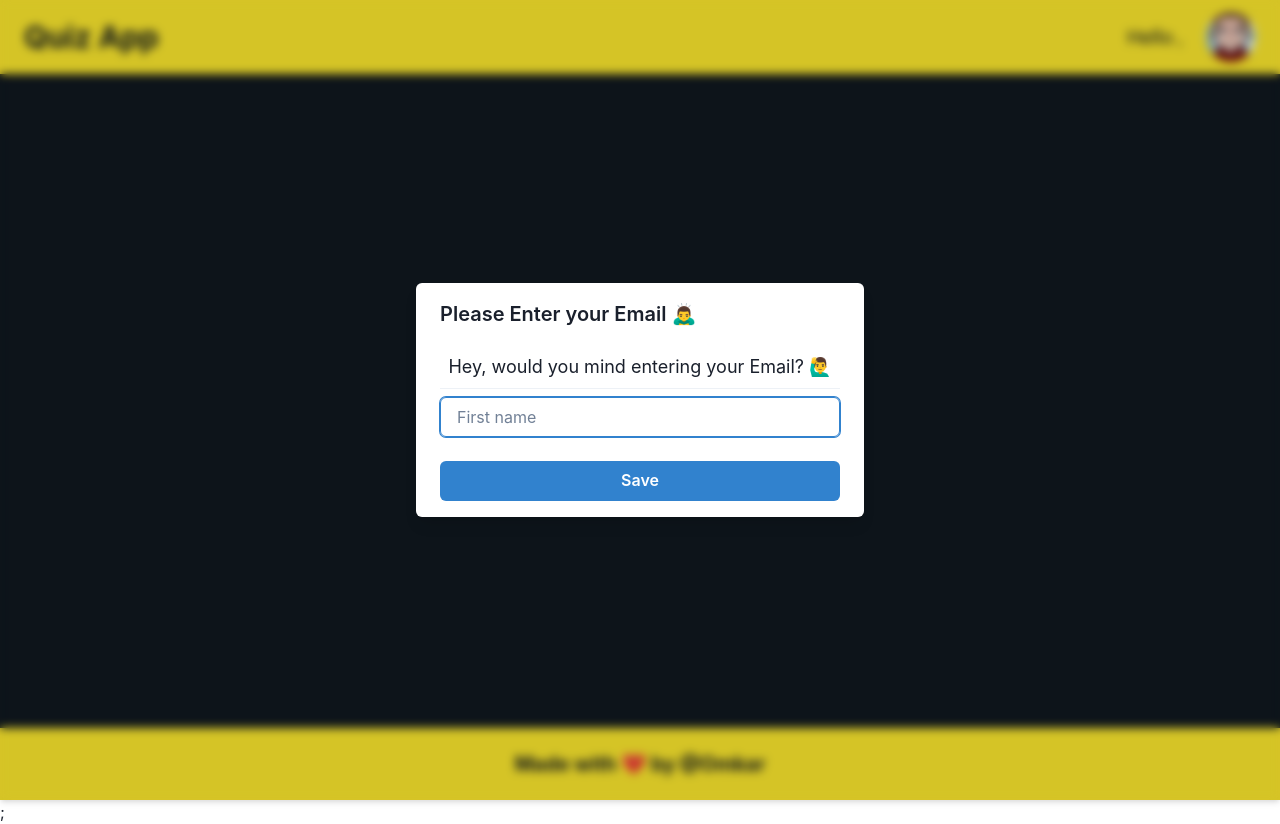
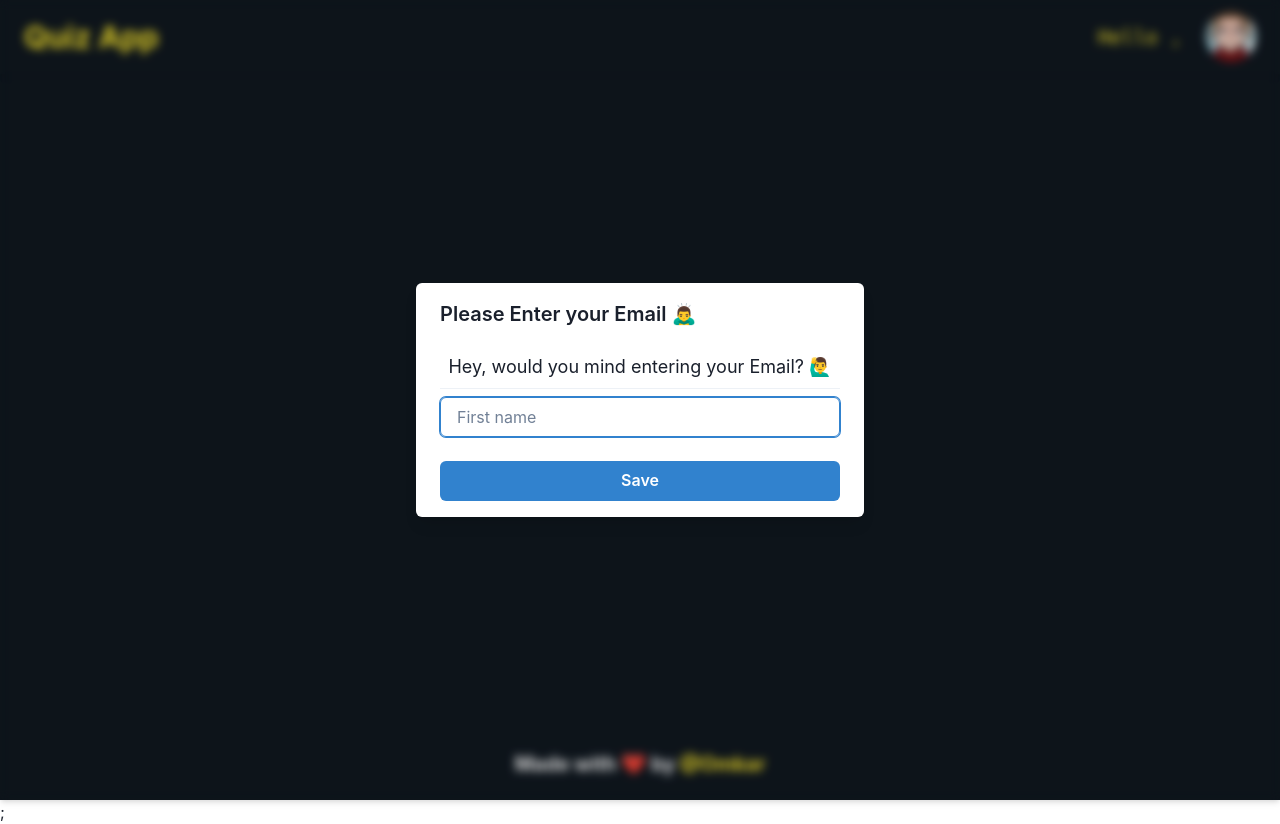
Before and after one commit to Omkar-Jawalkar/Quiz-app, a Next.js app: page / in a window 1280 px wide. Built offline with nearby package versions, Linux system fonts and the light colour scheme.

Commit message:
UI Channges

```diff
--- a/src/components/common/Footer.js
+++ b/src/components/common/Footer.js
@@ -13,15 +13,20 @@ const Footer = () => {
       marginTop={"auto"}
       boxShadow={"md"}
       p={6}
-      bgColor={"#FEEA2E"}
-      color={"#101820"}
+      bgColor={"#101820"}
+      color={"white"}
       // bgGradient={"linear(to-t, #0dc6b4,#21c68a)"}
       justifyContent={"center"}
       alignItems={"center"}
     >
       <Heading fontWeight={"bold"} fontSize={"xl"} as={"h4"}>
         Made with ❤️ by{" "}
-        <Link as={NextLink} isExternal href="https://github.com/Omkar-Jawalkar">
+        <Link
+          color={"#FEEA2E"}
+          as={NextLink}
+          isExternal
+          href="https://github.com/Omkar-Jawalkar"
+        >
           @Omkar
         </Link>
       </Heading>
--- a/src/components/common/Navbar.js
+++ b/src/components/common/Navbar.js
@@ -43,8 +43,8 @@ const Navbar = () => {
         boxShadow={"md"}
         py={3}
         px={6}
-        bgColor={"#FEEA2E"}
-        color={"#101820"}
+        bgColor={"#101820"}
+        color={"#FEEA2E"}
         // bgGradient={"linear(to-b, #0dc6b4,#21c68a)"}
       >
         <Heading
@@ -63,12 +63,12 @@ const Navbar = () => {
             cursor={"pointer"}
             fontSize={"xl"}
             display={{ base: "none", md: "inline" }}
-            as={"h4"}
+            as="samp"
             onClick={(e) => {
               onOpen();
             }}
           >
-            Hello {"," + user}
+            Hello {", " + user}
           </Text>
           <Image
             style={{
```
